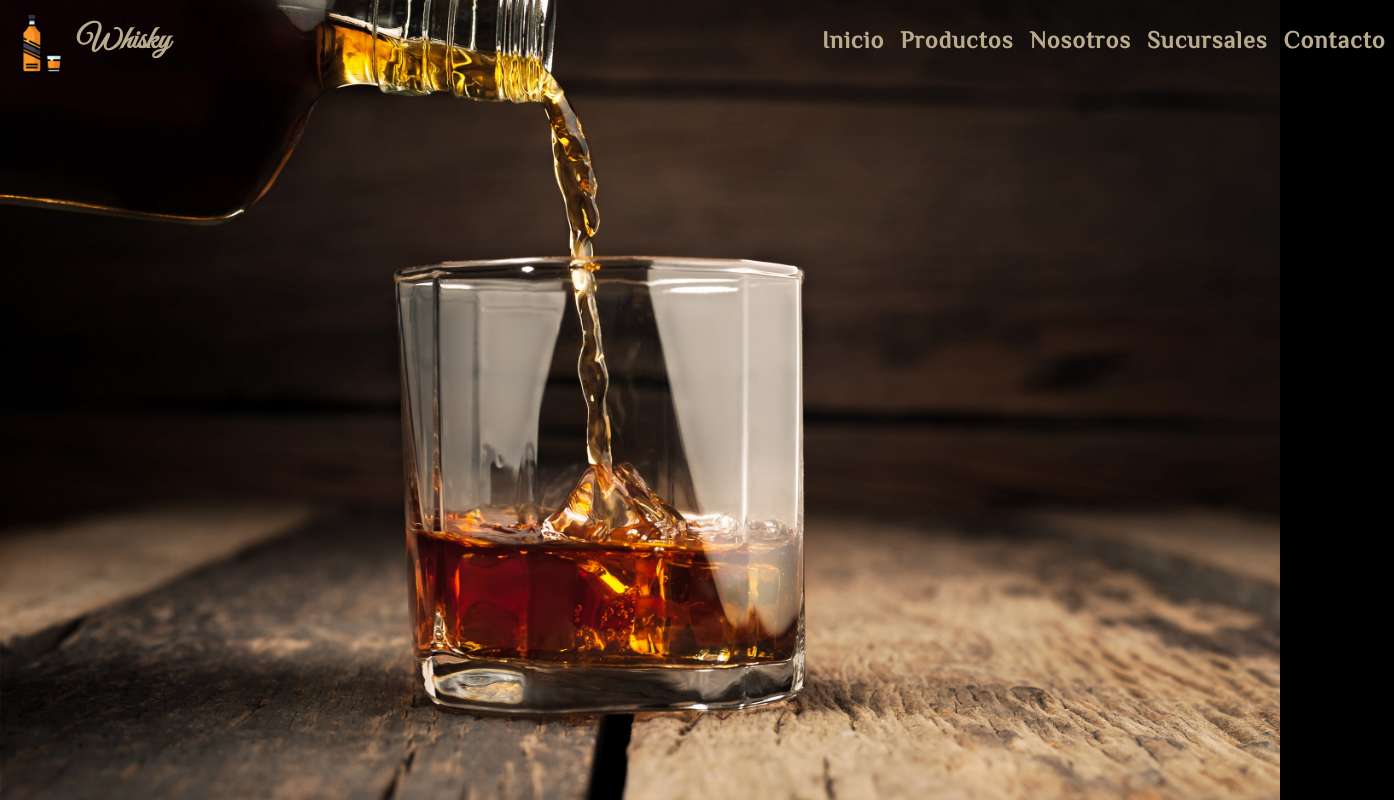
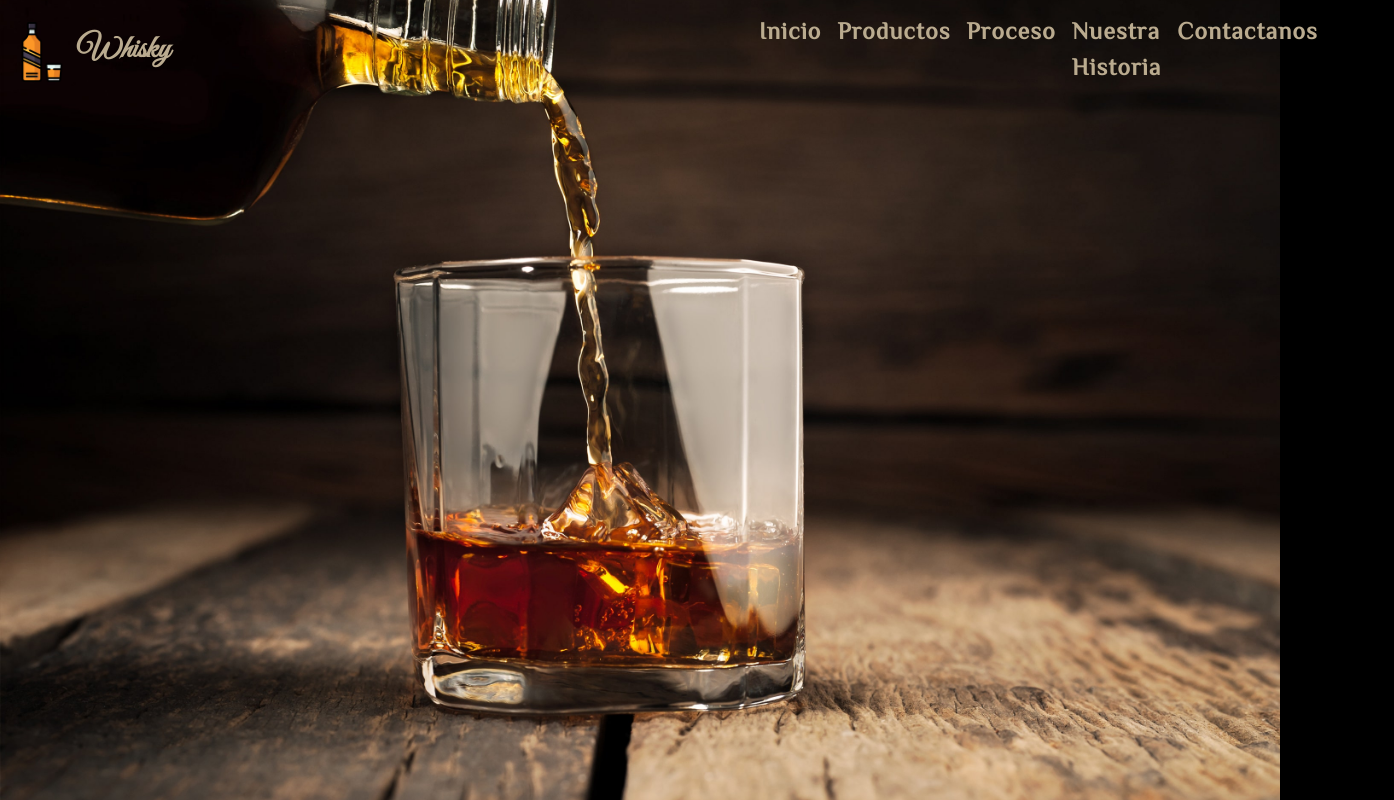
Before and after one commit to matiiezequiiel/Whisky_Aguirre_Matias, a website: page index.html in a window 1280 px wide. Shown: the whole page, 1394 px wide, since content can reach past the window. Drawn offline with nearby package versions, Linux system fonts and the light colour scheme.

Commit message:
diseño cabecera

```diff
--- a/index.html
+++ b/index.html
@@ -32,15 +32,15 @@
                   <a class="nav-link" href="./pages/productos.html">Productos</a>
                 </li>
                 <li class="nav-item">
-                  <a class="nav-link" href="#">Nosotros</a>
+                  <a class="nav-link" href="#">Proceso</a>
                   <!-- <a class="nav-link" href="./pages/nosotros.html">Nosotros</a> -->
                 </li>
                 <li class="nav-item">
-                  <a class="nav-link" href="#">Sucursales</a>
+                  <a class="nav-link" href="#">Nuestra Historia</a>
                   <!-- <a class="nav-link" href="./pages/sucursales.html">Sucursales</a> -->
                 </li>
                 <li class="nav-item">
-                  <a class="nav-link" href="#">Contacto</a>
+                  <a class="nav-link" href="#">Contactanos</a>
                   <!-- <a class="nav-link" href="./pages/contacto.html">Contacto</a> -->
                 </li>
               </ul>
--- a/scss/origen.scss
+++ b/scss/origen.scss
@@ -119,6 +119,6 @@ ESTILOS DESKTOP
 ******************************************************************************************************************/
 @media (min-width: 1024px) {
   #navbarSupportedContent {
-    margin-left: 50%;
+    margin-left: 45%;
   }
 }
```
Also changed, not shown: css/destino.css.
